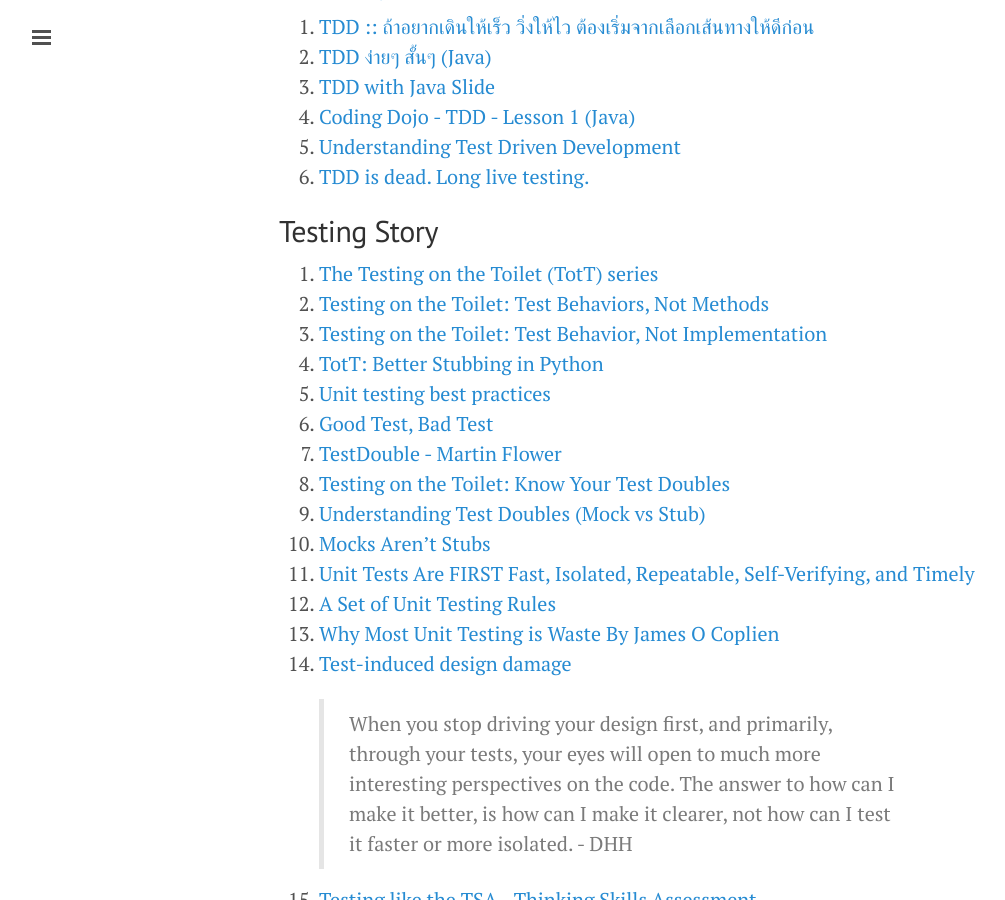
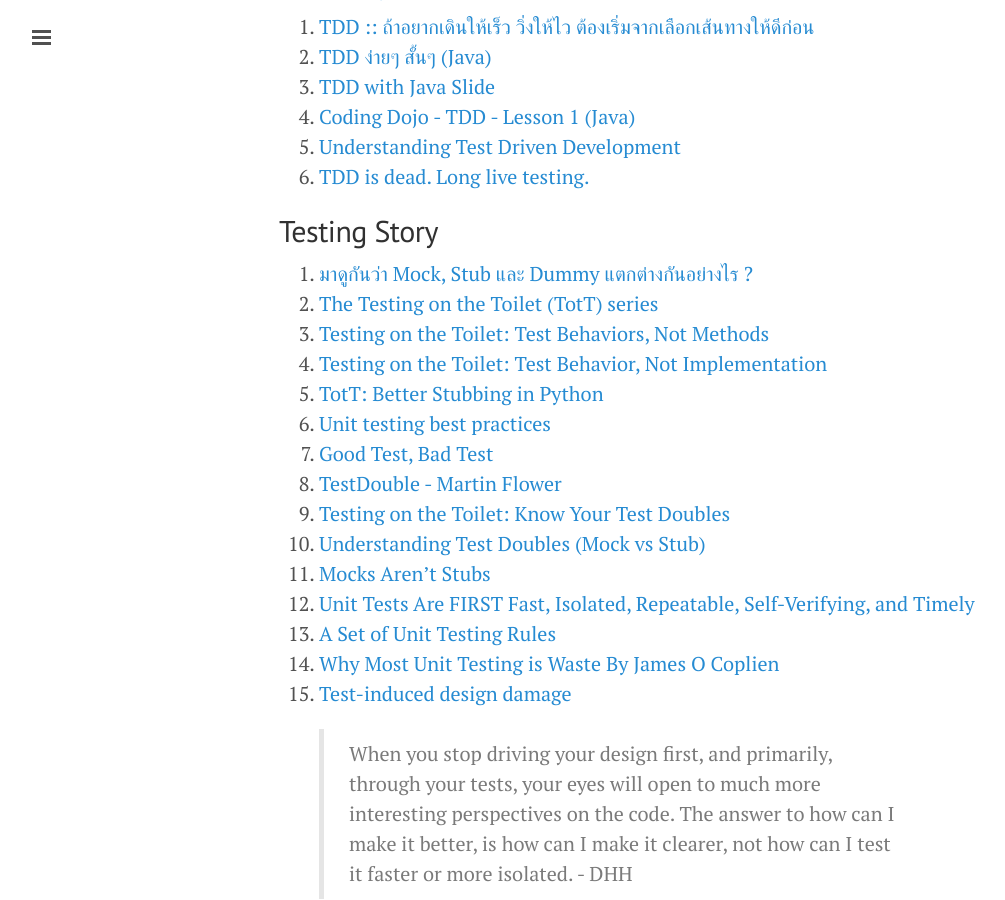
Before and after one commit to ibotdotout/ibotdotout.github.io, a Jekyll site: the page built from _posts/2015-06-24-coding.md, in a window 1280 px wide and 900 px high, scrolled down 1098 px. Shown: the whole window, without its empty margins (1-1006 px from the left). Built offline with Jekyll 4.4.1, drawn with Linux system fonts in a browser that asks for light colours; nearby versions of some CDN libraries; Markdown is read by kramdown in place of the engine named in the settings.

Commit message:
add mock stub spy

```diff
--- a/_posts/2015-06-24-coding.md
+++ b/_posts/2015-06-24-coding.md
@@ -45,6 +45,7 @@ excerpt: All about coding resources and stroy about coding.
 
 
 ## Testing Story
+1. [มาดูกันว่า Mock, Stub และ Dummy แตกต่างกันอย่างไร ?](http://www.somkiat.cc/test-double-mock-stub-and-dummy/)
 1. [The Testing on the Toilet (TotT) series](http://googletesting.blogspot.com/search/label/TotT)
 2. [Testing on the Toilet: Test Behaviors, Not Methods](http://googletesting.blogspot.com/2014/04/testing-on-toilet-test-behaviors-not.html)
 3. [Testing on the Toilet: Test Behavior, Not Implementation](http://googletesting.blogspot.com/2013/08/testing-on-toilet-test-behavior-not.html)
@@ -68,6 +69,7 @@ excerpt: All about coding resources and stroy about coding.
 7. [Testing like the TSA - Thinking Skills Assessment](https://signalvnoise.com/posts/3159-testing-like-the-tsa)
 
     > Should read in "Seven don’ts of testing" topic
+
 
 ## Diagram
 1. [Ascii Flow - Online Ascii Diagram](http://asciiflow.com)
```
